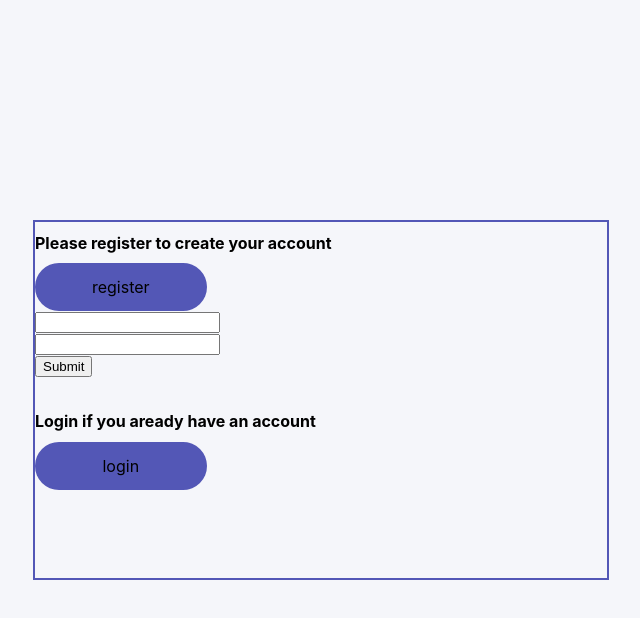
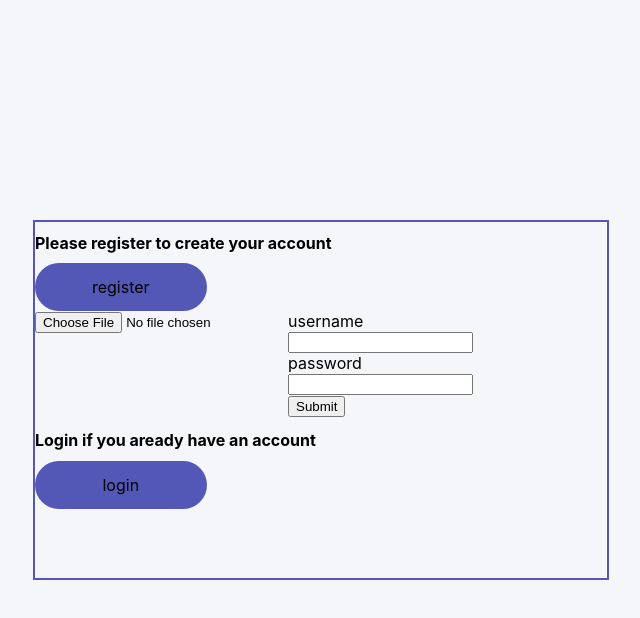
Before and after one commit to GiovanniOuvenis/InteractiveComments, a React (Create React App) app: page / in a window 1280 px wide. Both pictures are taken after a click on the button "register". Shown: the top 618 px of the page, without its empty margins (319-959 px from the left). Built offline with nearby package versions, Linux system fonts and the light colour scheme.

Commit message:
register and login pass and username ok

```diff
--- a/src/App.css
+++ b/src/App.css
@@ -62,6 +62,10 @@ body {
 .heading {
   font-size: var(--fs-Heading-Medium);
 }
+
+.loginForm {
+  all:unset;
+}
 .testing {
   background-color: #ED6368;
   width: 10vmax;
@@ -90,6 +94,7 @@ body {
   display: flex;
   height: 25%;
   width: 25%;
+  margin-bottom: 30px;
 }
 
 .hidden {
@@ -105,6 +110,7 @@ body {
   transform: translateX(-50%) translateY(-50%);
   width: 45%;
   height: 45%;
+
 
 }
 .App {
--- a/src/components/Form.js
+++ b/src/components/Form.js
@@ -2,42 +2,59 @@ import React, { useState, useEffect, useRef } from "react";
 import axios from "axios";
 
 export default function Form(props) {
+  const usernameRef = useRef();
+  const passwordRef = useRef();
+  const urlRef = useRef("http://localhost:5000/intcommapi/v1/auth/login");
   const [userName, setUserName] = useState("");
   const [passWord, setPasword] = useState("");
-  const usernameRef = useRef();
-  const passwordRef = useRef();
+
+  const registerurl = "http://localhost:5000/intcommapi/v1/auth/register";
+  let typeOfForm = props.derivedFrom;
+  let un = props.areaone;
+  let pw = props.areatwo;
+
+  useEffect(() => {
+    if (typeOfForm === "register") {
+      urlRef.current = registerurl;
+    }
+  });
 
   const handleSubmit = async (e) => {
     e.preventDefault();
+
     let userNameToSend = userName;
     let passWordToSend = passWord;
+    props.toggleCondition(false);
     if (!userName || !passWord) {
-      console.log("state values exist");
       userNameToSend = usernameRef.current;
       passWordToSend = passwordRef.current;
     }
 
-    console.log(userNameToSend, passWordToSend);
-    // const postReq = await axios
-    //   .post("http://localhost:5000/intcommapi/v1/auth/register", {
-    //     username: usernameRef.current,
-    //     password: passWord,
-    //   })
-    //   .then((response) => {
-    //     console.log(response);
-    //   })
-    //   .catch((err) => {
-    //     console.log(err);
-    //   });
+    const postReq = await axios
+      .post(urlRef.current, {
+        username: userNameToSend,
+        password: passWordToSend,
+      })
+      .then((response) => {
+        console.log(response);
+      })
+      .catch((err) => {
+        console.log(err);
+      });
   };
 
   useEffect(() => {
     const keyDownHandler = (event) => {
-      let usernameValue = document.getElementById("usernameform").value;
-      let passwordValue = document.getElementById("passwordform").value;
+      const usernameValue = document.getElementById(
+        typeOfForm + "username"
+      ).value;
+      const passwordValue = document.getElementById(
+        typeOfForm + "password"
+      ).value;
+      usernameRef.current = usernameValue;
+      passwordRef.current = passwordValue;
+
       if (event.key === "Enter") {
-        usernameRef.current = usernameValue;
-        passwordRef.current = passwordValue;
         event.preventDefault();
         handleSubmit(event);
       }
@@ -48,27 +65,29 @@ export default function Form(props) {
     return () => {
       document.removeEventListener("keydown", keyDownHandler);
     };
-  }, []);
+  });
 
   return (
     <div>
       <form onSubmit={handleSubmit}>
+        <label>{un}</label>
         <input
           ref={usernameRef}
-          id="usernameform"
+          id={typeOfForm + un}
           type="text"
-          name="username"
+          name={un}
           value={userName}
           onChange={(event) => {
             setUserName(event.target.value);
           }}
           autoComplete="off"
         />
+        <label>{pw}</label>
         <input
           ref={passwordRef}
-          id="passwordform"
-          type="password"
-          name="password"
+          id={typeOfForm + pw}
+          type={pw}
+          name={pw}
           value={passWord}
           onChange={(event) => setPasword(event.target.value)}
           autoComplete="off"
--- /dev/null
+++ b/src/components/UploadImage.js
@@ -0,0 +1,9 @@
+import React from "react";
+
+export default function UploadImage() {
+  return (
+    <form action="/api/images" method="post" enctype="multipart/form-data">
+      <input type="file" name="image" />
+    </form>
+  );
+}
--- a/src/components/Welcome.js
+++ b/src/components/Welcome.js
@@ -1,26 +1,57 @@
 import React, { useEffect, useRef, useState } from "react";
 import Button from "./Button";
 import Form from "./Form";
+import UploadImage from "./UploadImage";
 
 export default function Welcome() {
   const welcomeRef = useRef();
   const registerformRef = useRef();
-  const [height, setHeight] = useState();
+  const loginformRef = useRef();
+  const [condition, setCondition] = useState(true);
 
   const registerClick = (e) => {
     e.preventDefault();
     registerformRef.current.classList.remove("hidden");
   };
 
+  const loginCLick = (e) => {
+    e.preventDefault();
+    loginformRef.current.classList.remove("hidden");
+  };
+
+  const getBooleanFromChild = (arg) => {
+    setCondition(arg);
+    return;
+  };
+
   return (
+    <>
+      {condition && (
         <div className="welcome" ref={welcomeRef}>
           <h1 className="heading">Please register to create your account</h1>
           <Button text="register" handler={registerClick}></Button>
           <div className="register-forms hidden" ref={registerformRef}>
-        <Form label="register" areaone="username" areatwo="password"></Form>
+            <UploadImage></UploadImage>
+            <Form
+              toggleCondition={getBooleanFromChild}
+              areaone="username"
+              areatwo="password"
+              derivedFrom="register"
+            ></Form>
           </div>
           <h1 className="heading">Login if you aready have an account</h1>
-      <Button text="login"></Button>
+          <Button text="login" handler={loginCLick}></Button>
+          <div className="loginform hidden" ref={loginformRef}>
+            <Form
+              toggleCondition={getBooleanFromChild}
+              areaone="username"
+              areatwo="password"
+              derivedFrom="login"
+            ></Form>
           </div>
+        </div>
+      )}{" "}
+      {!condition && <h1>this is what happens when its true</h1>}
+    </>
   );
 }
```
Lines whose indentation alone changed are shown as unchanged.
